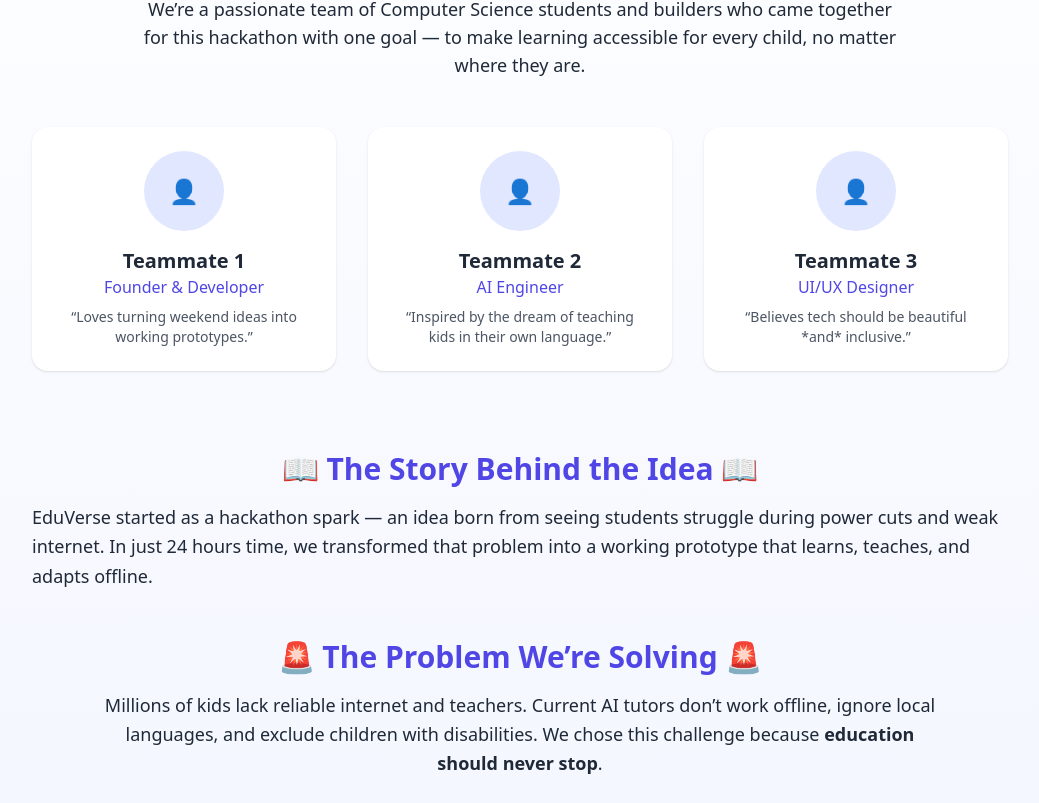
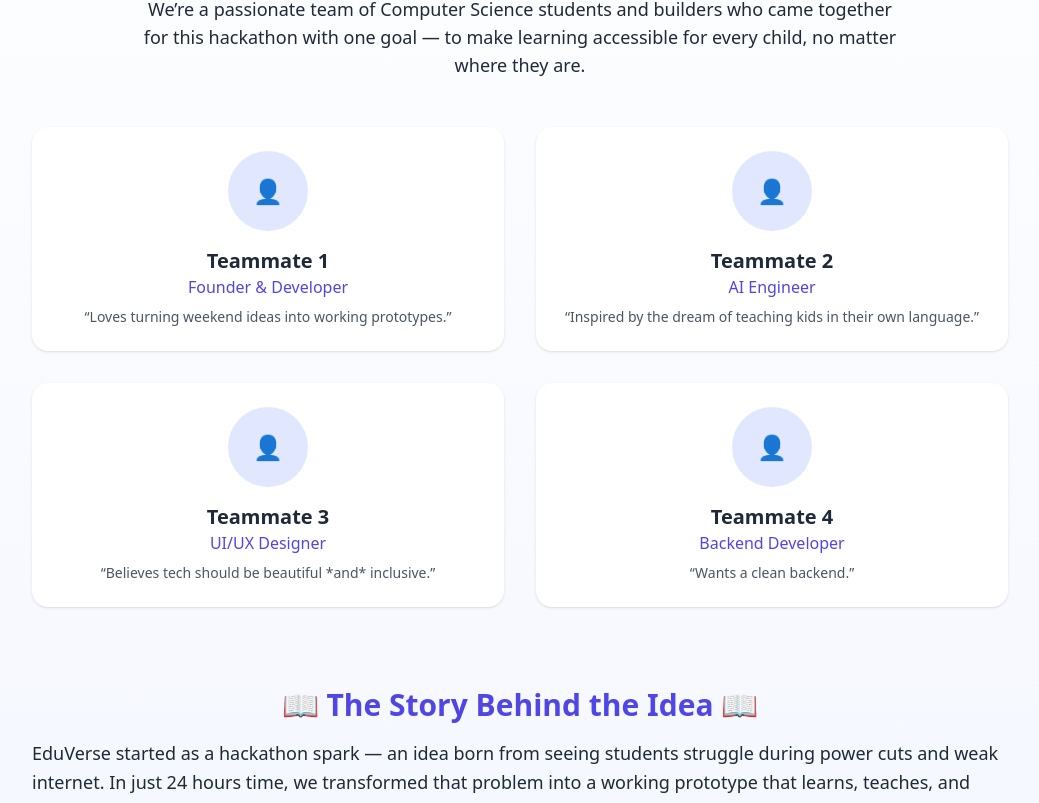
Before and after one commit to rishikesh-babu/EduVerse, a React (Vite) app in the folder client/: page /about in a window 1280 px wide. Shown: the part 354-1157 px from the top of the page, without its empty margins (120-1159 px from the left). Built offline with nearby package versions, Linux system fonts and the light colour scheme; no server answers.

Commit message:
Changes in About Us

```diff
--- a/client/src/Pages/User/About.jsx
+++ b/client/src/Pages/User/About.jsx
@@ -14,11 +14,12 @@ export default function AboutPage() {
           this hackathon with one goal — to make learning accessible for every
           child, no matter where they are.
         </p>
-        <div className="grid md:grid-cols-3 gap-8">
+        <div className="grid md:grid-cols-2 gap-8">
           {[
             { name: "Teammate 1", role: "Founder & Developer", fact: "Loves turning weekend ideas into working prototypes." },
             { name: "Teammate 2", role: "AI Engineer", fact: "Inspired by the dream of teaching kids in their own language." },
             { name: "Teammate 3", role: "UI/UX Designer", fact: "Believes tech should be beautiful *and* inclusive." },
+            { name: "Teammate 4", role: "Backend Developer", fact: "Wants a clean backend."}
           ].map((member, i) => (
             <div
               key={i}
@@ -55,7 +56,7 @@ export default function AboutPage() {
           Millions of kids lack reliable internet and teachers.
           Current AI tutors don’t work offline, ignore local languages, and
           exclude children with disabilities.
-          We chose this challenge because <span className="font-semibold">education should never stop</span>.
+          We chose this challenge because <span className="font-semibold underline">education should never stop</span>.
         </p>
       </section>
 
```
